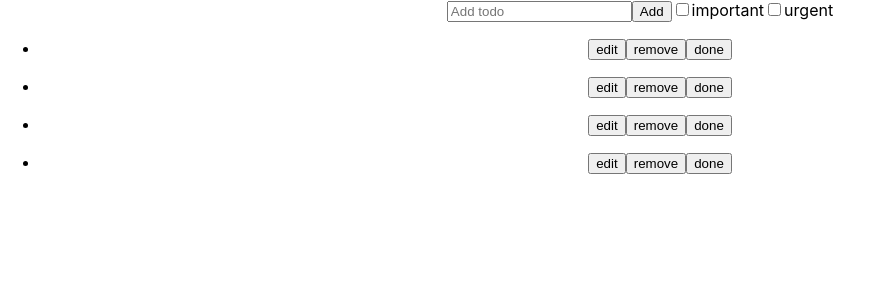
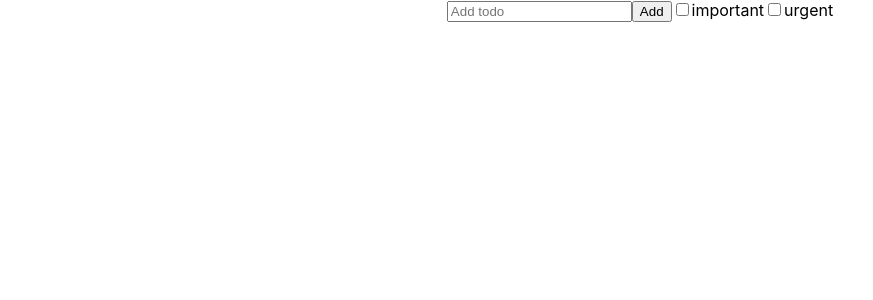
Before and after one commit to Islam888/todo-list, a React (Create React App) app: page / in a window 1280 px wide. Shown: the top 300 px of the page, without its empty margins (0-873 px from the left). Built offline with nearby package versions, Linux system fonts and the light colour scheme.

Commit message:
add TodoItem comp

```diff
--- a/src/components/TodosList.js
+++ b/src/components/TodosList.js
@@ -1,22 +1,21 @@
-import React, { Component } from 'react';
+import React from 'react';
 import TodoItem from './TodoItem';
 
-const TodoList = () => {
+const TodoList = (props) => {
     return (
         <div>
             <ul>
-                <li>
-                    <TodoItem />
-                </li>
-                <li>
-                    <TodoItem />
-                </li>
-                <li>
-                    <TodoItem />
-                </li>
-                <li>
-                    <TodoItem />
-                </li>
+                {
+                    props.todoItems.map(item => (<li>
+                        <TodoItem
+                            key={item.id}
+                            item={item.task}
+                            important={item.isImportant}
+                            urgent={item.isUrgent}
+                            done={item.isDone}
+                        />
+                    </li>))
+                }
             </ul>
         </div>
      );
```
